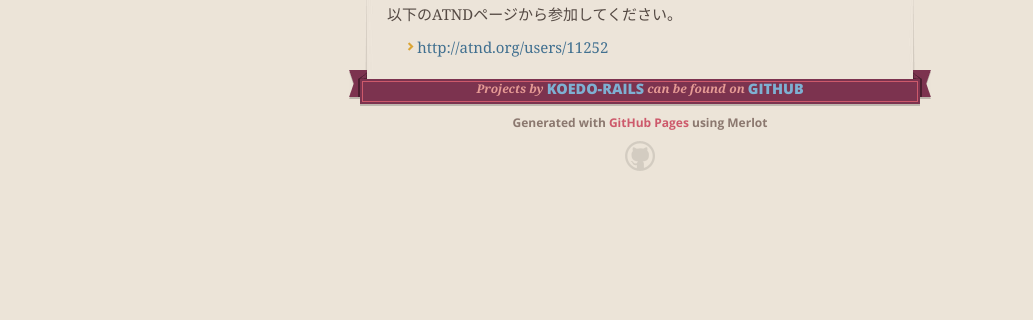
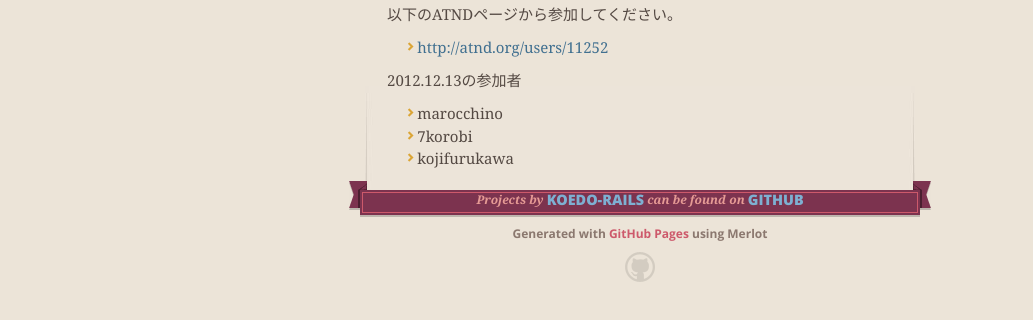
Before and after one commit to marocchino/koedo-rails.github.com, a plain HTML site: page index.html in a window 1280 px wide. Shown: the part 364-684 px from the top of the page, without its empty margins (0-1033 px from the left). Drawn offline with nearby package versions, Linux system fonts and the light colour scheme.

Commit message:
#2 参加者名

```diff
--- a/index.html
+++ b/index.html
@@ -54,6 +54,14 @@
 <ul>
 <li><a href="http://atnd.org/users/11252">http://atnd.org/users/11252</a></li>
 </ul>
+
+<p>2012.12.13の参加者</p>
+
+<ul>
+<li>marocchino</li>
+<li>7korobi</li>
+<li>kojifurukawa</li>
+</ul>
       </section>
 
       <footer>
```
